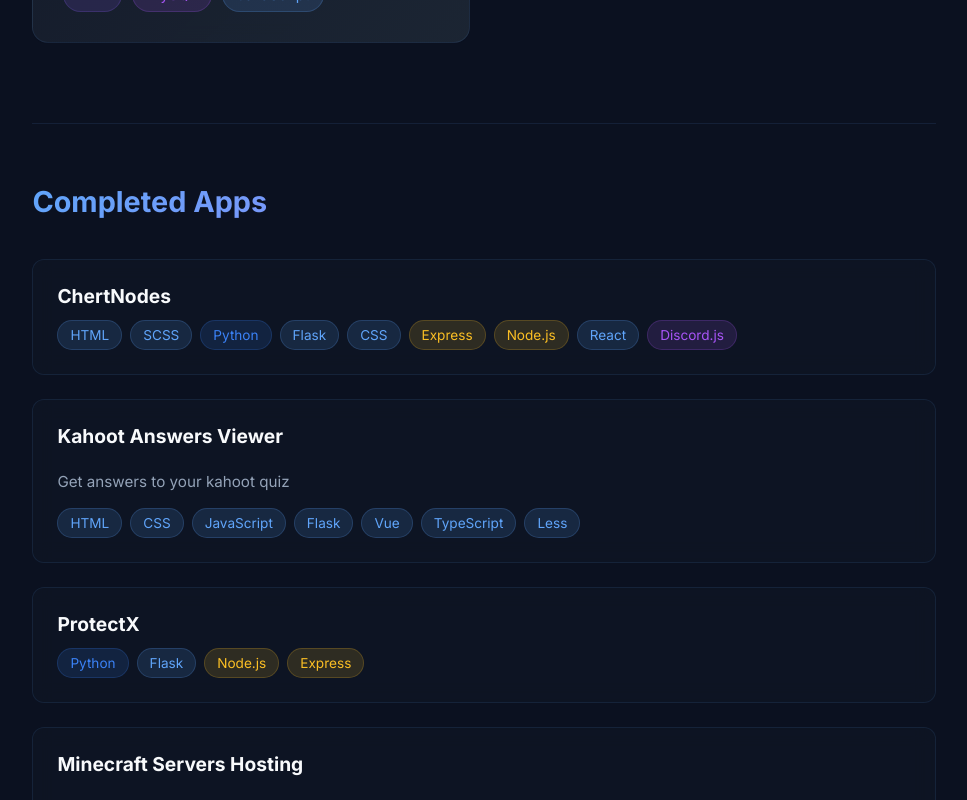
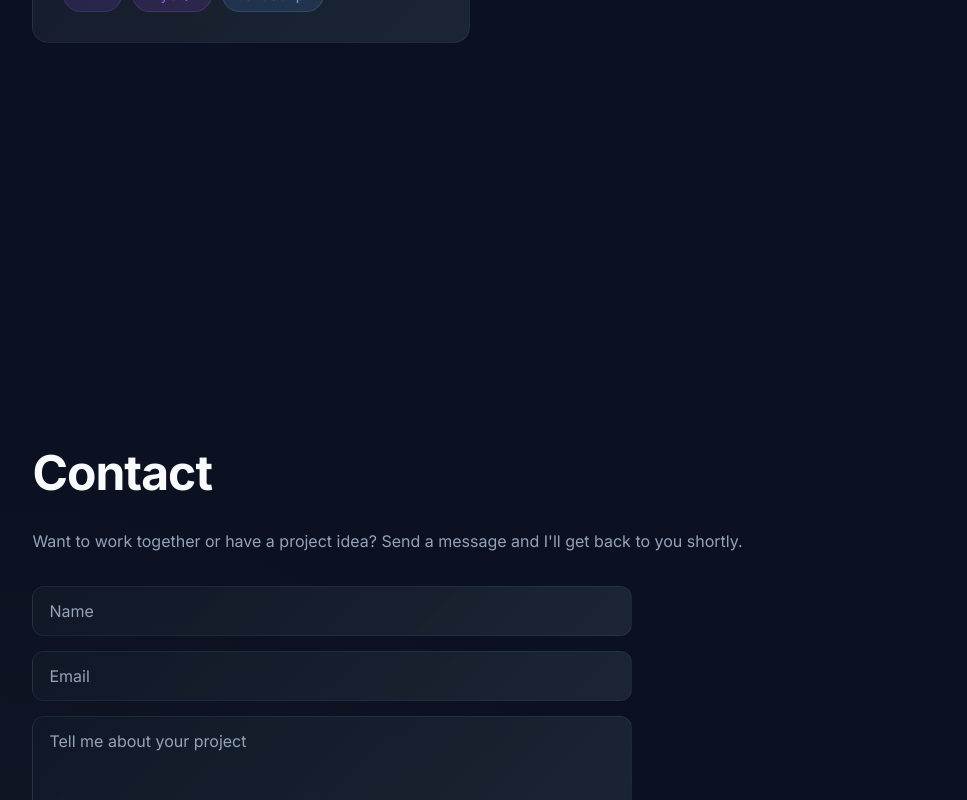
Before and after one commit to Wayne814/Griffins, a React (Vite) app: page / in a window 1280 px wide. Shown: the part 4120-4920 px from the top of the page, without its empty margins (156-1123 px from the left). Built offline with nearby package versions, Linux system fonts and the light colour scheme.

Commit message:
Hide completed apps on home page while keeping them visible on projects page

```diff
--- a/src/components/Projects.jsx
+++ b/src/components/Projects.jsx
@@ -76,7 +76,7 @@
   return "";
 };
 
-export default function Projects() {
+export default function Projects({ showCompletedApps = true }) {
   return (
     <Section id="projects" title="Projects">
       <div className="projects-grid">
@@ -96,6 +96,7 @@
         ))}
       </div>
 
+      {showCompletedApps && (
         <div className="completed-apps">
           <h3>Completed Apps</h3>
           <div className="apps-list">
@@ -114,6 +115,7 @@
             ))}
           </div>
         </div>
+      )}
     </Section>
   );
 }
--- a/src/pages/HomePage.jsx
+++ b/src/pages/HomePage.jsx
@@ -34,7 +34,7 @@
           <Skills />
         </div>
         <div id="projects" className="page">
-          <Projects />
+          <Projects showCompletedApps={false} />
         </div>
         <div id="contact" className="page">
           <Contact />
```
Lines whose indentation alone changed are shown as unchanged.
